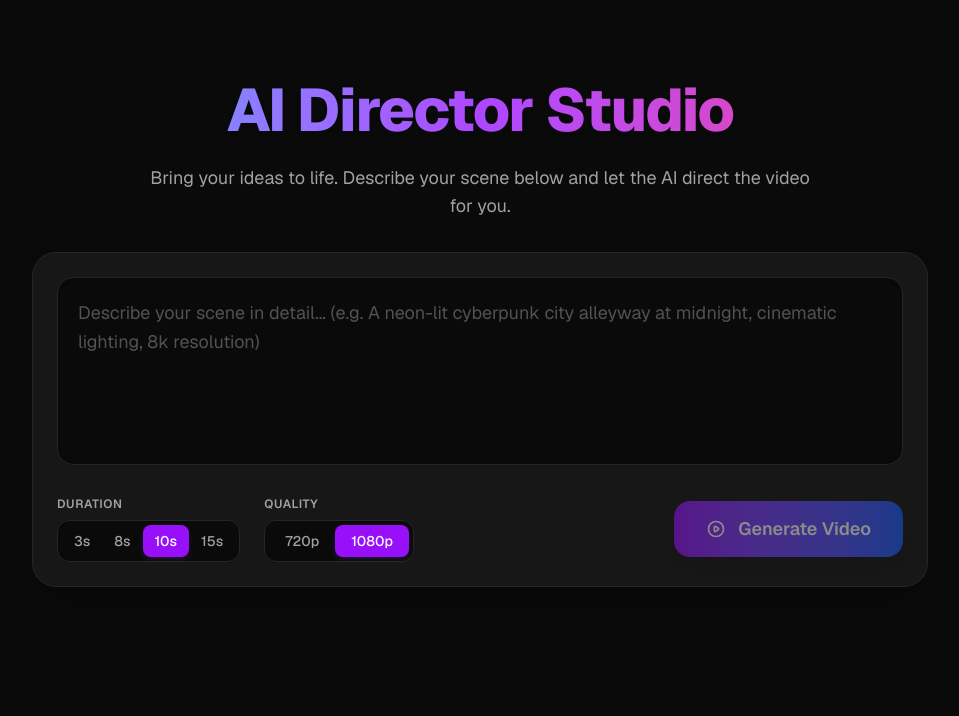
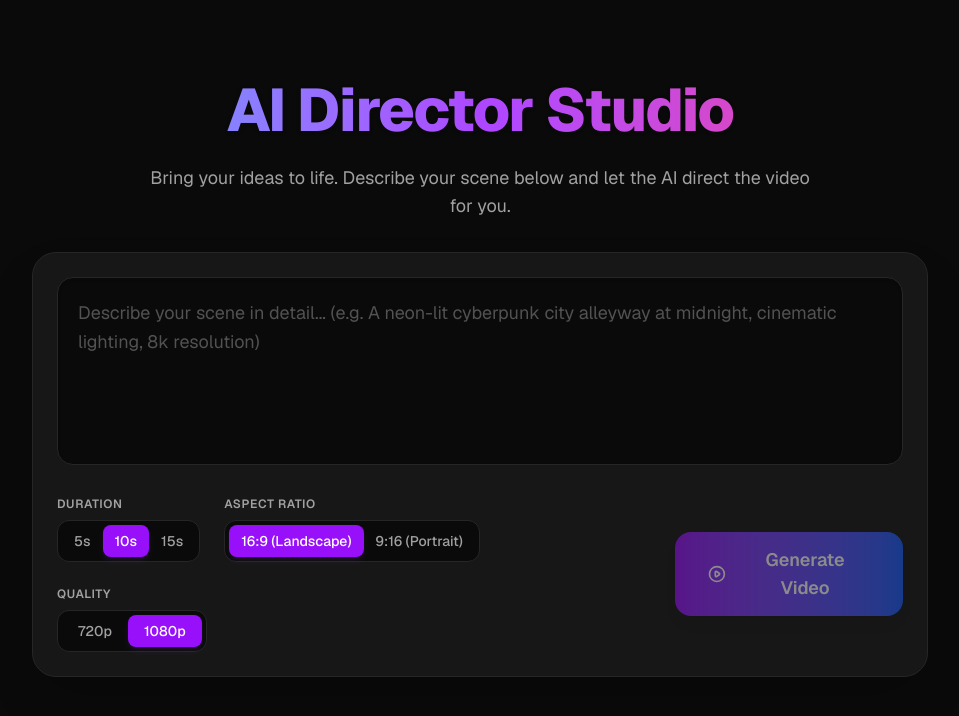
Before and after one commit to ahmadrasheed22/ai-clips, a Next.js app: page / in a window 1280 px wide. Shown: the top 716 px of the page, without its empty margins (160-1119 px from the left). Built offline with nearby package versions, Linux system fonts and the light colour scheme.

Commit message:
"feat: add 5s/10s/15s duration toggles and 16:9/9:16 aspect ratio selector"

```diff
--- a/app/page.tsx
+++ b/app/page.tsx
@@ -10,8 +10,22 @@ export default function Home() {
   const [error, setError] = useState<string | null>(null);
   const [finalVideoUrl, setFinalVideoUrl] = useState<string | null>(null);
 
-  const handleGenerate = async (prompt: string, duration: number, quality: string) => {
-    console.log("Generating video for prompt:", prompt, "duration:", duration, "quality:", quality);
+  const handleGenerate = async (
+    prompt: string,
+    totalDuration: number,
+    quality: string,
+    aspectRatio: string,
+  ) => {
+    console.log(
+      "Generating video for prompt:",
+      prompt,
+      "totalDuration:",
+      totalDuration,
+      "quality:",
+      quality,
+      "aspectRatio:",
+      aspectRatio,
+    );
     setIsLoading(true);
     setStatusMessage("Generating video via Fal.ai...");
     setError(null);
@@ -21,7 +35,7 @@ export default function Home() {
       const response = await fetch("http://localhost:5000/generate", {
         method: "POST",
         headers: { "Content-Type": "application/json" },
-        body: JSON.stringify({ prompt, duration, quality }),
+        body: JSON.stringify({ prompt, totalDuration, aspectRatio, quality }),
       });
 
       if (!response.ok) {
--- a/components/GenerationForm.tsx
+++ b/components/GenerationForm.tsx
@@ -3,18 +3,19 @@
 import { useState } from "react";
 
 interface GenerationFormProps {
-  onGenerate: (prompt: string, duration: number, quality: string) => void;
+  onGenerate: (prompt: string, totalDuration: number, quality: string, aspectRatio: string) => void;
   isLoading: boolean;
 }
 
 export default function GenerationForm({ onGenerate, isLoading }: GenerationFormProps) {
   const [prompt, setPrompt] = useState("");
-  const [duration, setDuration] = useState<number>(10);
+  const [totalDuration, setTotalDuration] = useState<number>(10);
   const [quality, setQuality] = useState<string>("1080p");
+  const [aspectRatio, setAspectRatio] = useState<string>("16:9");
 
   const handleGenerateClick = () => {
     if (!prompt.trim()) return;
-    onGenerate(prompt, duration, quality);
+    onGenerate(prompt, totalDuration, quality, aspectRatio);
   };
 
   return (
@@ -34,18 +35,44 @@ export default function GenerationForm({ onGenerate, isLoading }: GenerationForm
               Duration
             </label>
             <div className="flex bg-neutral-950 border border-neutral-800 rounded-xl p-1">
-              {[3, 8, 10, 15].map((val) => (
+              {[5, 10, 15].map((val) => (
                 <button
                   key={val}
                   type="button"
-                  onClick={() => setDuration(val)}
+                  onClick={() => setTotalDuration(val)}
                   className={`px-3 py-1.5 text-sm font-medium rounded-lg transition-all duration-200 ${
-                    duration === val
+                    totalDuration === val
                       ? "bg-purple-600 text-white shadow-md shadow-purple-500/10"
                       : "text-neutral-400 hover:text-neutral-200"
                   }`}
                 >
                   {val}s
+                </button>
+              ))}
+            </div>
+          </div>
+
+          {/* Aspect Ratio Selector */}
+          <div className="space-y-2">
+            <label className="block text-xs font-semibold text-neutral-400 uppercase tracking-wider">
+              Aspect Ratio
+            </label>
+            <div className="flex bg-neutral-950 border border-neutral-800 rounded-xl p-1">
+              {[
+                { label: "16:9 (Landscape)", value: "16:9" },
+                { label: "9:16 (Portrait)", value: "9:16" },
+              ].map((opt) => (
+                <button
+                  key={opt.value}
+                  type="button"
+                  onClick={() => setAspectRatio(opt.value)}
+                  className={`px-3 py-1.5 text-sm font-medium rounded-lg transition-all duration-200 ${
+                    aspectRatio === opt.value
+                      ? "bg-purple-600 text-white shadow-md shadow-purple-500/10"
+                      : "text-neutral-400 hover:text-neutral-200"
+                  }`}
+                >
+                  {opt.label}
                 </button>
               ))}
             </div>
```
